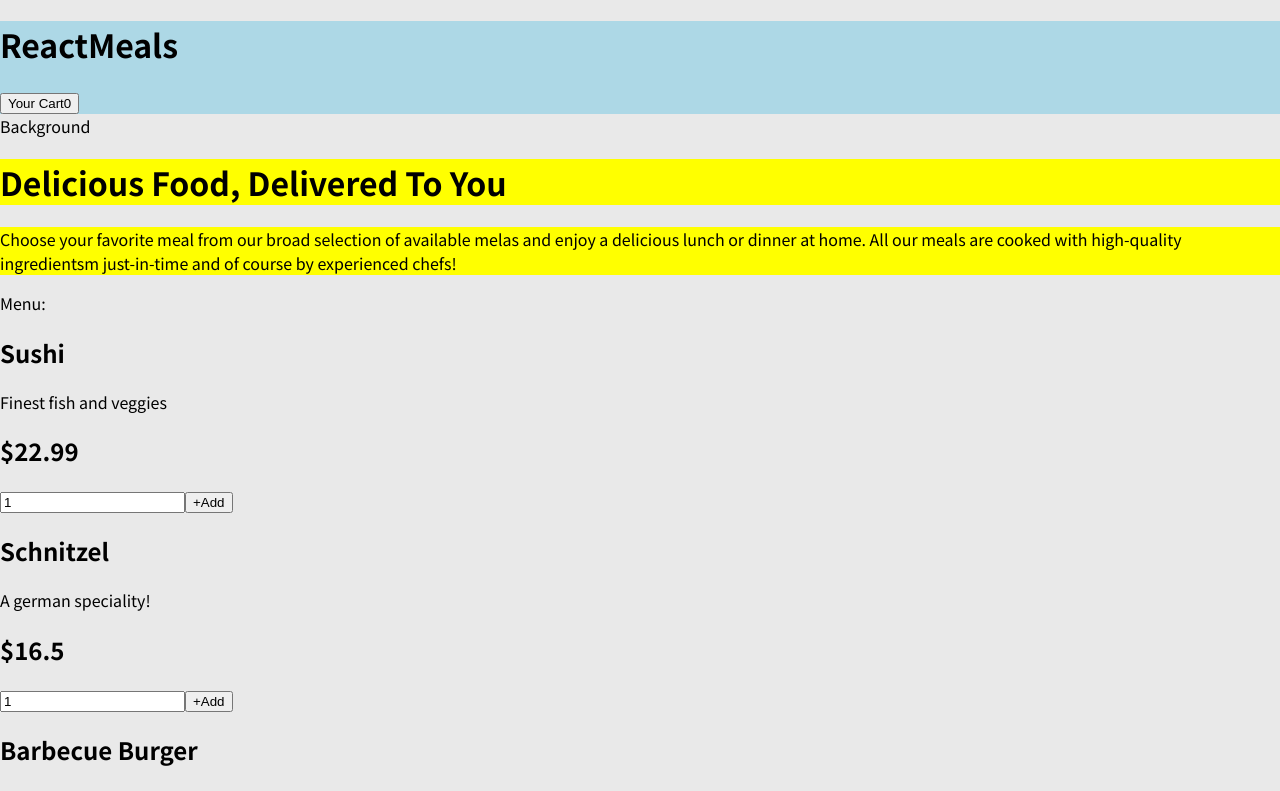
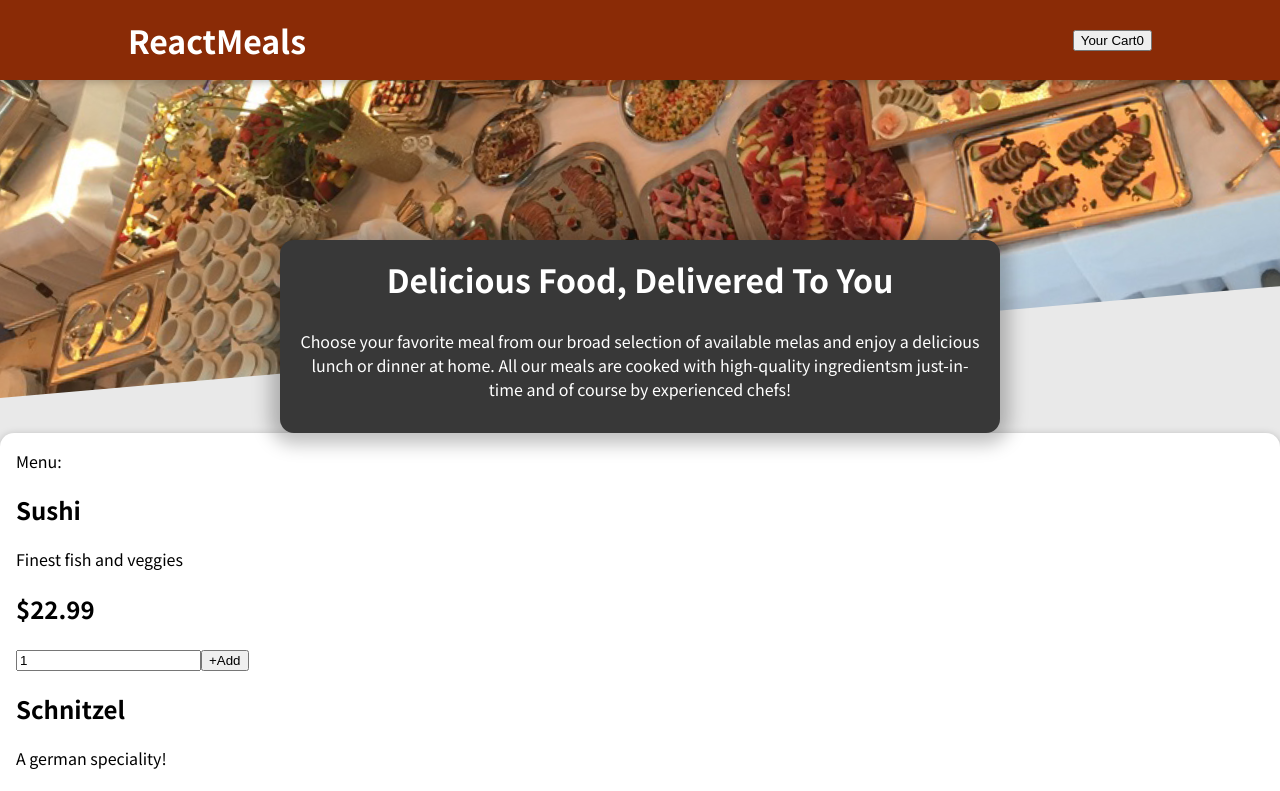
Before and after one commit to habahabahaba/Food-Order-App-my-version, a React (Create React App) app: page / in a window 1280 px wide. Shown: the top 791 px of the page. Built offline with nearby package versions, Linux system fonts and the light colour scheme.

Commit message:
Added Backgound Modal Fluff

```diff
--- a/src/Components/Background.js
+++ b/src/Components/Background.js
@@ -1,9 +1,18 @@
 import React from 'react';
 import ReactDOM from 'react-dom';
 
+import classes from './Background.module.css';
+import mealsImage from '../IMG/meals.jpg';
+
 export default function Background() {
-  return ReactDOM.createPortal(
-    <div>Background</div>,
-    document.getElementById('Background')
+  return (
+    <React.Fragment>
+      {ReactDOM.createPortal(
+        <div className={classes['main-image']}>
+          <img src={mealsImage} alt='meals' />
+        </div>,
+        document.getElementById('Background')
+      )}
+    </React.Fragment>
   );
 }
--- /dev/null
+++ b/src/Components/Background.module.css
@@ -0,0 +1,13 @@
+.main-image {
+  width: 100%;
+  height: 25rem;
+  z-index: 0;
+  overflow: hidden;
+}
+
+.main-image img {
+  width: 110%;
+  height: 100%;
+  object-fit: cover;
+  transform: rotateZ(-5deg) translateY(-4rem) translateX(-1rem);
+}
--- a/src/Components/Cart.js
+++ b/src/Components/Cart.js
@@ -3,12 +3,14 @@ import { useEffect } from 'react';
 import { useContext } from 'react';
 import ReactDOM from 'react-dom';
 
+import { CartContextProvider, CartStateContext } from '../Context/cartContext';
+import { MenuContext } from '../Context/menuContext';
+
 import Button from './Button';
 import Window from './Window';
+import CartItem from './CartItem';
 
-import { CartContextProvider, CartStateContext } from '../Context/cartContext';
-import { MenuContext } from '../Context/menuContext';
-import CartItem from './CartItem';
+import classes from './Cart.module.css';
 
 function CartWindow(props) {
   const cartState = useContext(CartStateContext);
@@ -26,7 +28,7 @@ function CartWindow(props) {
     .toFixed(2);
 
   return (
-    <Window>
+    <Window className={classes.modal}>
       {Array.from(cartState.entries()).map(([key, value]) => (
         <CartItem
           key={key + Math.random()} // to differ from meals keys
@@ -44,12 +46,7 @@ function CartWindow(props) {
 }
 
 function CartBackdrop(props) {
-  return (
-    <div
-      style={{ height: '3rem', background: 'darkgrey' }}
-      onClick={props.closeCart}
-    ></div>
-  );
+  return <div className={classes.backdrop} onClick={props.closeCart}></div>;
 }
 
 export default function Cart(props) {
--- /dev/null
+++ b/src/Components/Cart.module.css
@@ -0,0 +1,40 @@
+.backdrop {
+  position: fixed;
+  top: 0;
+  left: 0;
+  width: 100%;
+  height: 100vh;
+  z-index: 20;
+  background-color: rgba(0, 0, 0, 0.75);
+}
+
+.modal {
+  position: fixed;
+  top: 20vh;
+  left: 5%;
+  width: 90%;
+  background-color: white;
+  padding: 1rem;
+  border-radius: 14px;
+  box-shadow: 0 2px 8px rgba(0, 0, 0, 0.25);
+  z-index: 30;
+  animation: slide-down 300ms ease-out forwards;
+}
+
+@media (min-width: 768px) {
+  .modal {
+    width: 40rem;
+    left: calc(50% - 20rem);
+  }
+}
+
+@keyframes slide-down {
+  from {
+    opacity: 0;
+    transform: translateY(-3rem);
+  }
+  to {
+    opacity: 1;
+    transform: translateY(0);
+  }
+}
--- a/src/Components/CartItem.js
+++ b/src/Components/CartItem.js
@@ -29,7 +29,7 @@ export default function CartItem(props) {
       <h2>{props.name}</h2>
       <p>${menu.find((meal) => meal.name === props.name).price}</p>
       <h3>x{props.quantity}</h3>
-      <h3>x{cartState.get(props.name)}</h3>
+      {/* <h3>x{cartState.get(props.name)}</h3> */}
       <button onClick={decrementHandle}>-</button>
       <button onClick={incrementHandle}>+</button>
     </div>
--- a/src/Components/FluffWindow.js
+++ b/src/Components/FluffWindow.js
@@ -4,13 +4,15 @@ import ReactDOM from 'react-dom';
 import Window from './Window';
 import { Fluff } from '../Config/FLUFF';
 
+import classes from './FluffWindow.module.css';
+
 export default function FluffWindow() {
   const [fluffText] = useState(Fluff);
 
   return ReactDOM.createPortal(
-    <Window>
-      <h1 style={{ background: 'yellow' }}>{fluffText.header}</h1>
-      <p style={{ background: 'yellow' }}>{fluffText.body}</p>
+    <Window className={classes.fluff}>
+      <h2>{fluffText.header}</h2>
+      <p>{fluffText.body}</p>
     </Window>,
     document.getElementById('FluffWindow')
   );
--- /dev/null
+++ b/src/Components/FluffWindow.module.css
@@ -0,0 +1,18 @@
+.fluff {
+  text-align: center;
+  max-width: 45rem;
+  width: 90%;
+  margin: auto;
+  margin-top: -10rem;
+  position: relative;
+  background-color: #383838;
+  color: white;
+  border-radius: 14px;
+  padding: 1rem;
+  box-shadow: 0 1px 18px 10px rgba(0, 0, 0, 0.25);
+}
+
+.fluff h2 {
+  font-size: 2rem;
+  margin-top: 0;
+}
--- a/src/Components/NavigationBar.js
+++ b/src/Components/NavigationBar.js
@@ -3,6 +3,8 @@ import ReactDOM from 'react-dom';
 
 import Button from './Button';
 import ItemsCounter from './ItemsCounter';
+
+import classes from './NavigationBar.module.css';
 
 export default function NavigationBar(props) {
   function openCart(event) {
@@ -10,7 +12,7 @@ export default function NavigationBar(props) {
     props.openCart();
   }
   return ReactDOM.createPortal(
-    <div style={{ background: 'lightblue' }}>
+    <div className={classes.bar}>
       <h1>ReactMeals</h1>{' '}
       <Button clickHandler={openCart}>
         Your Cart
--- /dev/null
+++ b/src/Components/NavigationBar.module.css
@@ -0,0 +1,15 @@
+.bar {
+  position: fixed;
+  top: 0;
+  left: 0;
+  width: 100%;
+  height: 5rem;
+  background-color: #8a2b06;
+  color: white;
+  display: flex;
+  justify-content: space-between;
+  align-items: center;
+  padding: 0 10%;
+  box-shadow: 0 2px 8px rgba(0, 0, 0, 0.25);
+  z-index: 10;
+}
--- a/src/Components/Window.js
+++ b/src/Components/Window.js
@@ -1,5 +1,11 @@
 import React from 'react';
 
+import classes from './Window.module.css';
+
 export default function Window(props) {
-  return <div>{props.children}</div>;
+  return (
+    <div className={`${classes.window} ${props.className}`}>
+      {props.children}
+    </div>
+  );
 }
--- /dev/null
+++ b/src/Components/Window.module.css
@@ -0,0 +1,19 @@
+.window {
+  padding: 1rem;
+  box-shadow: 0 2px 8px rgba(0, 0, 0, 0.25);
+  border-radius: 14px;
+  background-color: white;
+}
+
+/* .modal {
+  position: fixed;
+  top: 20vh;
+  left: 5%;
+  width: 90%;
+  background-color: white;
+  padding: 1rem;
+  border-radius: 14px;
+  box-shadow: 0 2px 8px rgba(0, 0, 0, 0.25);
+  z-index: 30;
+  animation: slide-down 300ms ease-out forwards;
+} */
```
Also changed, not shown: src/IMG/meals.jpg (added).
